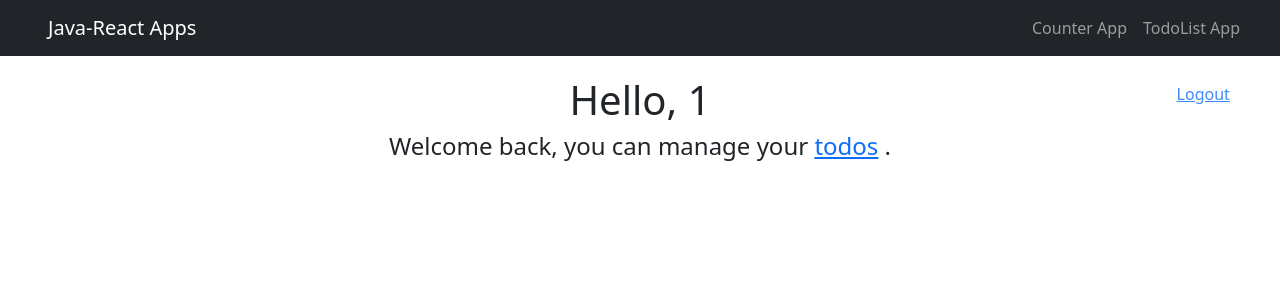
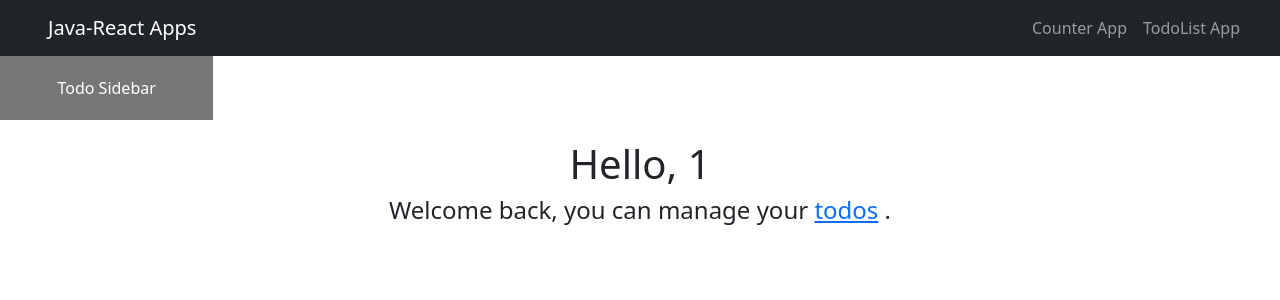
Before and after one commit to cecily1009/Java-React-Apps, a React (Create React App) app in the folder client/: page /todoapp/welcome/1 in a window 1280 px wide. Shown: the top 300 px of the page. Built offline with nearby package versions, Linux system fonts and the light colour scheme; sample sign-in values are in the browser's storage.

Commit message:
add sidebar and authentication with session + privateroutes

```diff
--- a/client/public/index.html
+++ b/client/public/index.html
@@ -16,6 +16,7 @@
 
 <body>
     <noscript>You need to enable JavaScript to run this app.</noscript>
+
     <div id="root"></div>
 
 </body>
--- a/client/src/App.css
+++ b/client/src/App.css
@@ -80,11 +80,34 @@ th {
     background-color: #ccc;
 }
 
-.logout-window {
-    position: absolute;
-    z-index: 99;
-    width: 10%;
-    height: 10%;
-    opacity: 0.8;
-    right: 1%;
+.collapsible {
+    background-color: #777;
+    color: white;
+    cursor: pointer;
+    padding: 20px;
+    border: none;
+    text-align: center;
+    outline: none;
+    font-size: 16px;
 }
+
+.active,
+.collapsible:hover {
+    background-color: #555;
+}
+
+.sidebar {
+    padding: 0 20px;
+    display: none;
+    overflow: hidden;
+    background-color: #777;
+    color: white;
+}
+
+.sidebar a:link {
+    text-decoration: none;
+}
+
+.sidebar li:hover {
+    transform: scale(1.5, 1.5);
+}
--- a/client/src/App.js
+++ b/client/src/App.js
@@ -6,6 +6,7 @@ import TodoLogin from './Components/TodoApp/TodoLogin';
 import TodoWelcome from './Components/TodoApp/TodoHome';
 import TodoList from './Components/TodoApp/ListTodos';
 import Landing from './Components/Layouts/Landing';
+import PrivateRoute from './Components/TodoApp/PrivateRoute';
 import './App.css';
 function App() {
   return (
@@ -18,8 +19,8 @@ function App() {
           <Route exact path = '/' component = {Landing}></Route>
           <Route exact path = '/counter' component ={Counter}></Route>
           <Route exact path = '/todoapp/login' component={TodoLogin}></Route>
-          <Route exact path = '/todoapp/welcome/:name' component={TodoWelcome}></Route>
-          <Route exact path = '/todoapp/:name/listtodo' component={TodoList}></Route>
+          <PrivateRoute exact path = '/todoapp/welcome/:name' component={TodoWelcome}></PrivateRoute>
+          <PrivateRoute exact path = '/todoapp/:name/listtodo' component={TodoList}></PrivateRoute>
 
         </Switch>
       </Fragment>
--- /dev/null
+++ b/client/src/Components/TodoApp/AuthService.js
@@ -0,0 +1,14 @@
+class AuthService {
+    loginSuccessfully(username, password) {
+        sessionStorage.setItem('authUser', username);
+    }
+    logoutSuccessfully() {
+        sessionStorage.removeItem('authUser');
+    }
+    isUserLoggedIn() {
+        let user = sessionStorage.getItem('authUser');
+        if(user===null) return false;
+        return true;
+    }
+}
+export default new AuthService();
--- a/client/src/Components/TodoApp/ListTodos.js
+++ b/client/src/Components/TodoApp/ListTodos.js
@@ -1,5 +1,5 @@
-import React from 'react'
-
+import React from 'react';
+import Sidebar from './Sidebar';
 export default function ListTodos({match}) {
 
     const todos=[
@@ -9,11 +9,10 @@ export default function ListTodos({match}) {
         {id:4, description:'Health insurance application', completed:false, targetDate:new Date()},
     ]
     return (
+        <>
+        <Sidebar user={match.params.name}/>
+        <div className="todo-body">
 
-        <div className="todo-body">
-            <div className="logout-window">
-                <a href="/todoapp/login">Logout</a>
-            </div>
            <h1>List of Todos for {match.params.name}</h1>
            <table className="list-body">
                <thead>
@@ -38,5 +37,6 @@ export default function ListTodos({match}) {
 
 
         </div>
+        </>
     )
 }
--- /dev/null
+++ b/client/src/Components/TodoApp/PrivateRoute.js
@@ -0,0 +1,10 @@
+import React from 'react'
+import AuthService from './AuthService';
+import { Route, Redirect } from 'react-router-dom';
+export default function PrivateRoute(props) {
+    return (
+        <>
+         {AuthService.isUserLoggedIn()?<Route {...props}/>:<Redirect to="/todoapp/login" />}
+        </>
+    )
+}
--- /dev/null
+++ b/client/src/Components/TodoApp/Sidebar.js
@@ -0,0 +1,25 @@
+import React,{Fragment, useState} from 'react'
+import {Link} from 'react-router-dom'
+import AuthService from './AuthService.js';
+export default function Sidebar({user}) {
+   const [displayCollapse, toggleCollapse] = useState(false);
+    return (
+        <>
+        <button className="collapsible col-md-2" onClick={()=>toggleCollapse(!displayCollapse)}>Todo Sidebar</button>
+        {displayCollapse && <Fragment><nav className="col-md-2 d-none d-md-block  sidebar"  >
+                <div className="sidebar-sticky"></div>
+                {user==="undefined"? <Fragment><li className="nav-item">
+                    <Link to="/todoapp/login">Login</Link>
+                </li>
+                </Fragment> : <Fragment>
+                <li className="nav-item"><Link to={`/todoapp/${user}/listtodo`}>My Todolist</Link></li>
+
+                <li className="nav-item"><Link to="/todoapp/login" onClick={AuthService.logoutSuccessfully}>Logout</Link></li> </Fragment>}
+
+
+            </nav></Fragment>}
+
+
+       </>
+    )
+}
--- a/client/src/Components/TodoApp/TodoHome.js
+++ b/client/src/Components/TodoApp/TodoHome.js
@@ -1,13 +1,16 @@
 import React from 'react'
 import {Link} from 'react-router-dom';
+import Sidebar from './Sidebar';
 export default function TodoHome({match}) {
+
     return (
+        <>
+        <Sidebar user={match.params.name}/>
         <div className="todo-body">
             <h1>Hello, {match.params.name}</h1>
             <h4>Welcome back, you can manage your <Link to={`/todoapp/${match.params.name}/listtodo`} >todos</Link> .</h4>
-            <div className="logout-window">
-                <a href="/todoapp/login">Logout</a>
-            </div>
+
         </div>
+        </>
     )
 }
--- a/client/src/Components/TodoApp/TodoLogin.js
+++ b/client/src/Components/TodoApp/TodoLogin.js
@@ -1,6 +1,10 @@
 import React, {useState} from 'react';
-export default function Login({history}) {
-   const [formData, setFormData] = useState({
+import AuthService from './AuthService.js';
+import TodoSidebar from './Sidebar';
+import PropTypes from 'prop-types';
+
+function TodoLogin({history}) {
+    const [formData, setFormData] = useState({
     username: "",
     password: "",
     showsuccess:false,
@@ -14,6 +18,7 @@ export default function Login({history}) {
 
     const loginClicked = (e) =>{
         e.preventDefault();
+        AuthService.loginSuccessfully(username, password);
         setFormData({isloggedin:true})
         if(username==='Guest01' && password==='1234567') {
             setFormData({showsuccess:true,showfail:false})
@@ -23,8 +28,11 @@ export default function Login({history}) {
         }
     }
 
+    return (
+        <>
 
-    return (
+        <TodoSidebar user="undefined"/>
+
         <div className="login-body ">
             <div>
                 <h1>Todo List App</h1>
@@ -38,5 +46,13 @@ export default function Login({history}) {
             <button className="btn btn-primary"  onClick={loginClicked}>Login</button>
 
         </div>
+        </>
     )
 }
+
+TodoLogin.propTypes = {
+    username:PropTypes.string.isRequired,
+    password:PropTypes.string.isRequired
+}
+
+export default TodoLogin
```
